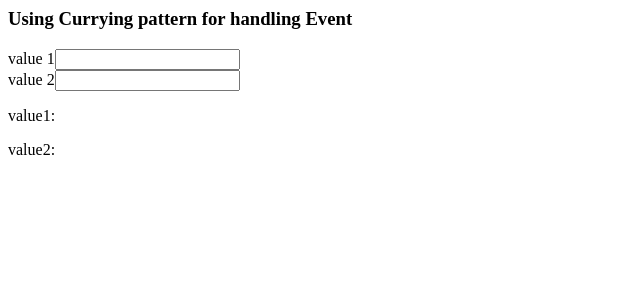
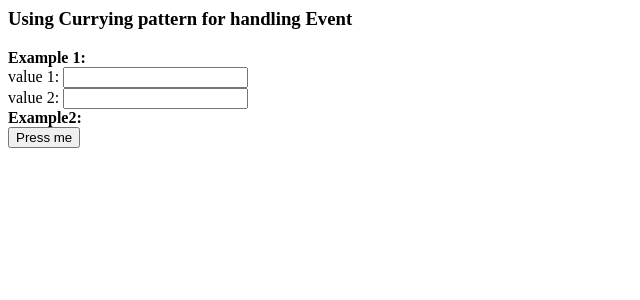
Before and after one commit to jimbo23/using-currying-in-react, a React (Create React App) app: page / in a window 1280 px wide. Shown: the top 300 px of the page, without its empty margins (0-640 px from the left). Built offline with nearby package versions, Linux system fonts and the light colour scheme.

Commit message:
example 2

```diff
--- a/src/App.js
+++ b/src/App.js
@@ -1,10 +1,13 @@
 import React from 'react';
 import Example1 from './Example1';
+import Example2 from './Example2';
 
 const App = () => {
   return (
     <div>
+      <h3>Using Currying pattern for handling Event</h3>
       <Example1 />
+      <Example2 />
     </div>
   );
 };
--- a/src/Example1.js
+++ b/src/Example1.js
@@ -20,17 +20,15 @@ const Example1 = () => {
 
   return (
     <>
-      <h3>Using Currying pattern for handling Event</h3>
+      <strong>Example 1:</strong>
       <div>
-        <label>value 1</label>
+        <label>value 1: </label>
         <input value={value1} onChange={handleInput(setValue1)} />
       </div>
       <div>
-        <label>value 2</label>
+        <label>value 2: </label>
         <input value={value2} onChange={handleInput(setValue2)} />
       </div>
-      <p>value1: {value1}</p>
-      <p>value2: {value2}</p>
     </>
   );
 };
--- a/src/Example2.js
+++ b/src/Example2.js
@@ -1,9 +1,16 @@
 import React from 'react';
 
 const Example2 = () => {
+  const handleClick = (arg) => (e) => {
+    console.log(`${e.target.innerHTML} ${arg}`);
+  };
+
   return (
     <>
-      <p>Example 2:</p>
+      <strong>Example2: </strong>
+      <div>
+        <button onClick={handleClick('was clicked')}>Press me</button>
+      </div>
     </>
   );
 };
```
